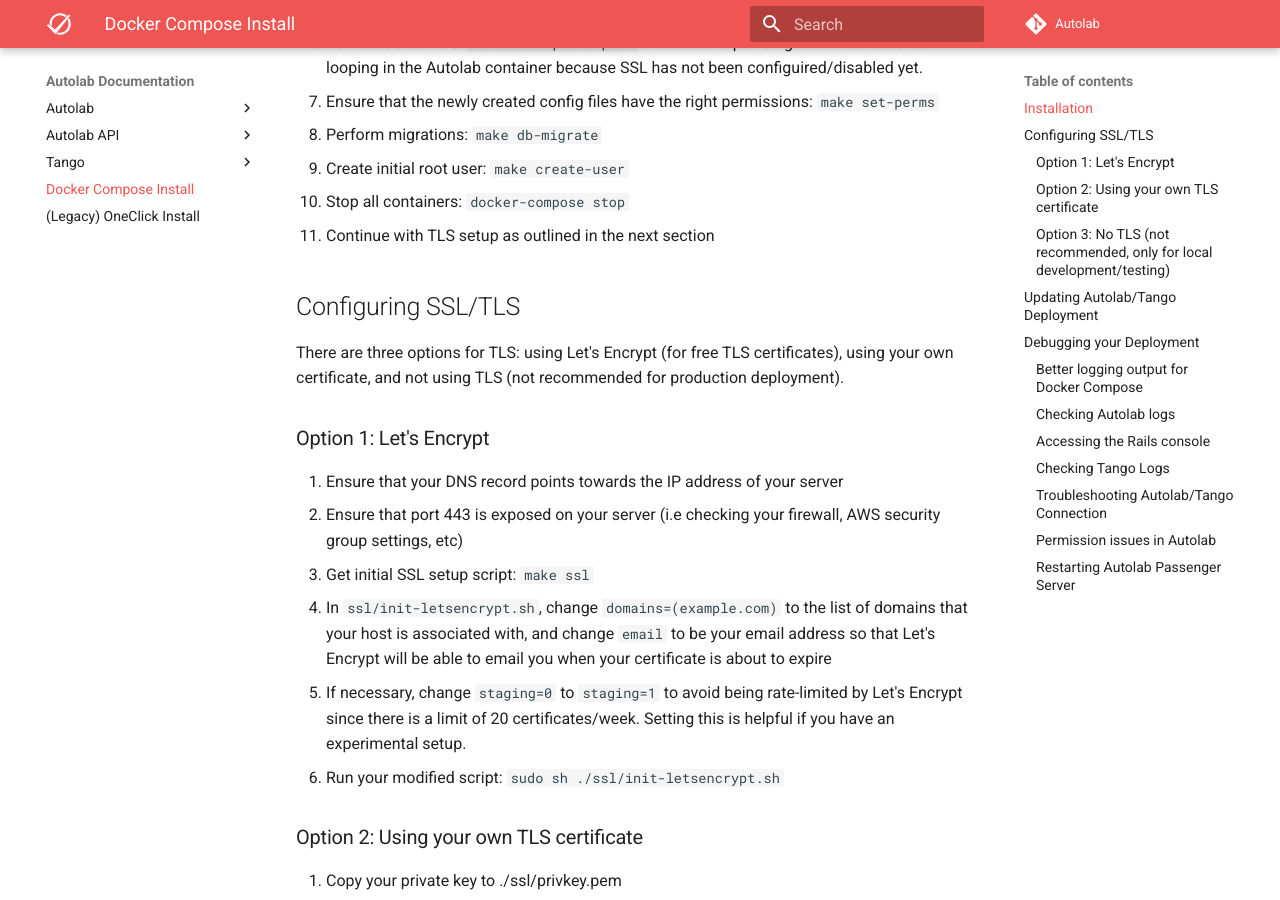
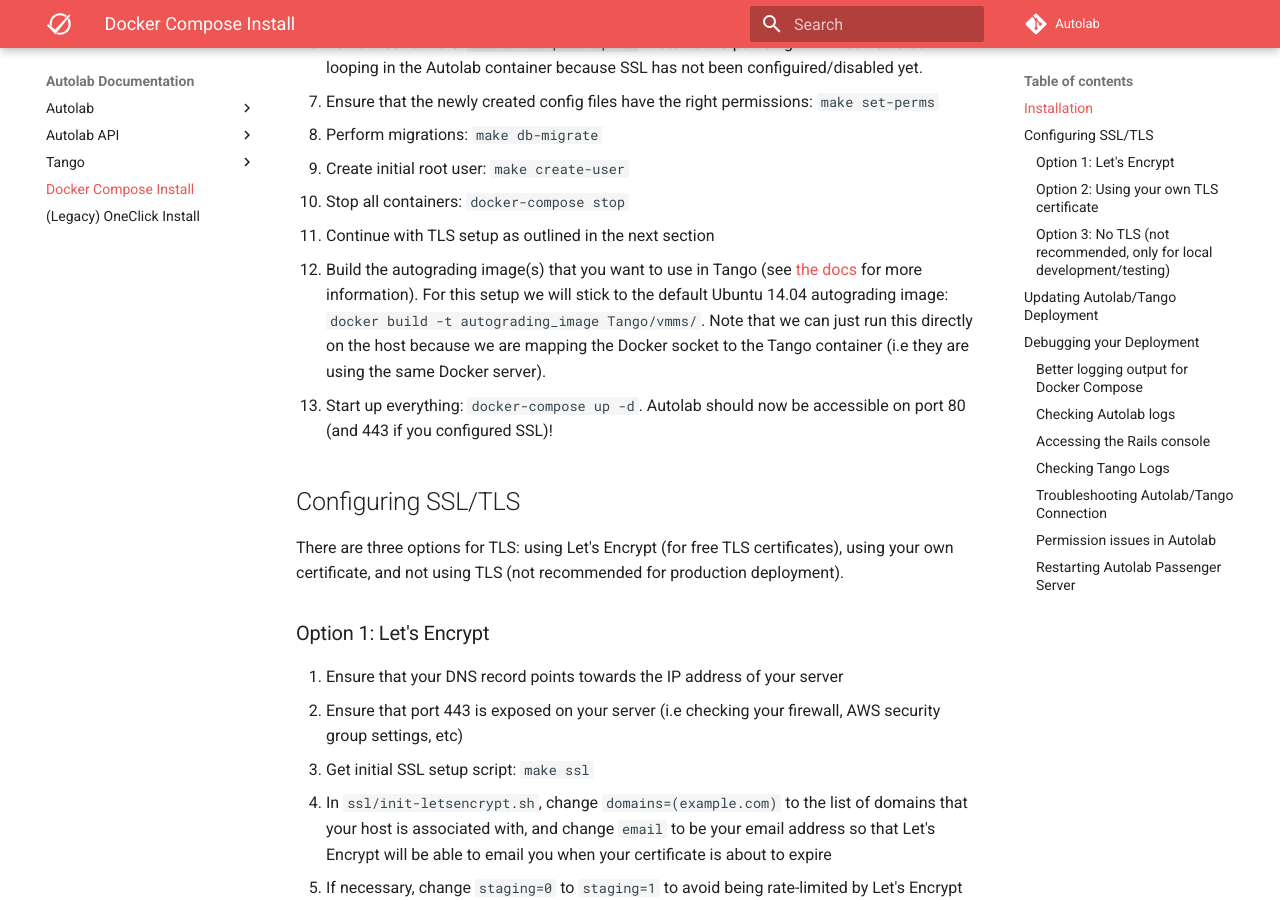
Before and after one commit to muaziqbal/Autolab, an MkDocs documentation site: the page built from docs/docker-compose.md, in a window 1280 px wide and 900 px high, scrolled down 697 px. Built offline with MkDocs 1.6.1 and Material for MkDocs 9.7.7, drawn with Linux system fonts in a browser that asks for light colours; comment, search, counter and statistics services are not loaded.

Commit message:
Docker compose setup autograding image instructions (#1258)
* update nav

* add docker compose docs

* add autograding image creation

* add note

```diff
--- a/docs/docker-compose.md
+++ b/docs/docker-compose.md
@@ -18,6 +18,8 @@ First ensure that you have Docker and Docker Compose installed on your machine.
 9. Create initial root user: `make create-user`
 10. Stop all containers: `docker-compose stop`
 11. Continue with TLS setup as outlined in the next section
+12. Build the autograding image(s) that you want to use in Tango (see [the docs](https://docs.autolabproject.com/tango-vmms/#docker-vmms-setup) for more information). For this setup we will stick to the default Ubuntu 14.04 autograding image: `docker build -t autograding_image Tango/vmms/`. Note that we can just run this directly on the host because we are mapping the Docker socket to the Tango container (i.e they are using the same Docker server).
+13. Start up everything: `docker-compose up -d`. Autolab should now be accessible on port 80 (and 443 if you configured SSL)!
 
 ## Configuring SSL/TLS
 There are three options for TLS: using Let's Encrypt (for free TLS certificates), using your own certificate, and not using TLS (not recommended for production deployment).
```
